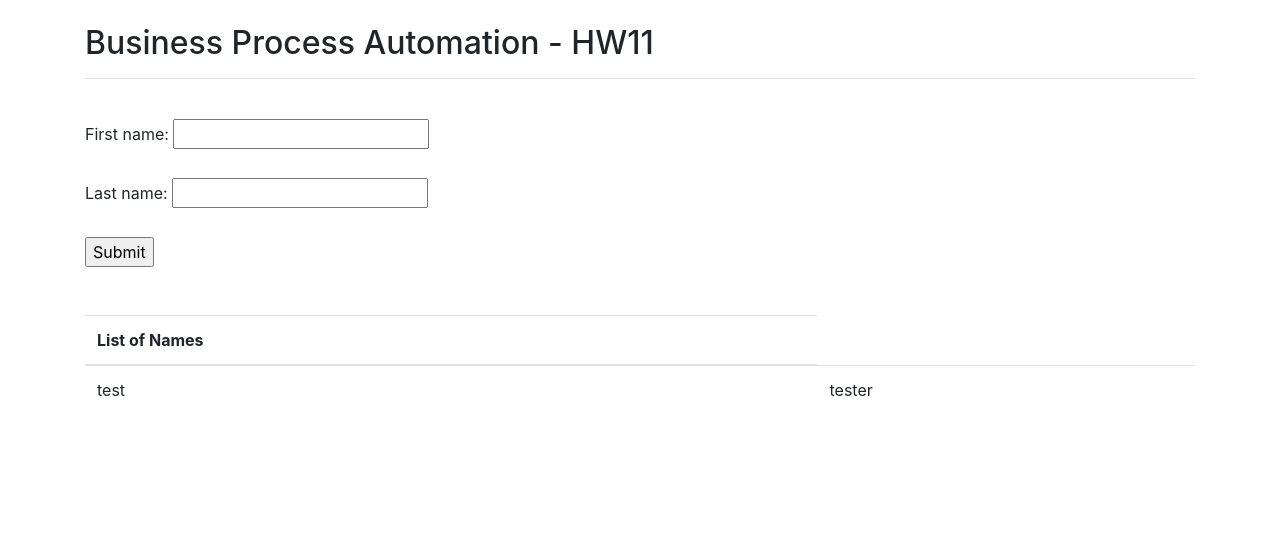
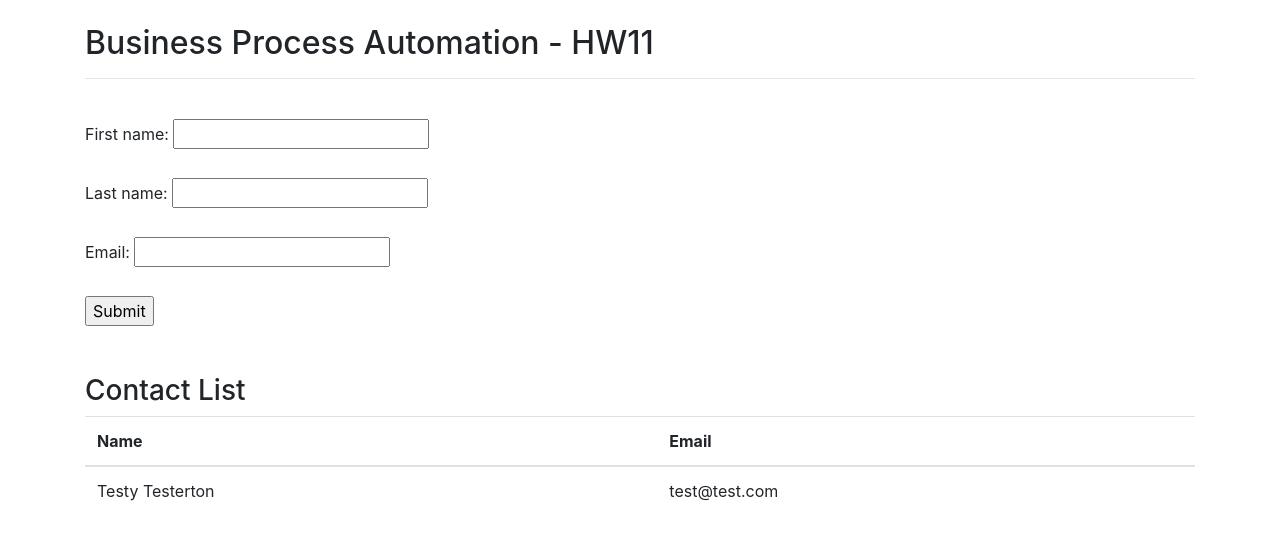
Before and after one commit to mikecolbert/bpa-rpa-webapp, a Flask app: page / in a window 1280 px wide. Shown: the top 540 px of the page. Run offline with Flask 2, Linux system fonts and the light colour scheme; some libraries are stand-ins or nearby versions.

Commit message:
updated to include name and email

```diff
--- a/app.py
+++ b/app.py
@@ -2,7 +2,7 @@ from flask import Flask, request, render_template, redirect, url_for
 
 app = Flask(__name__)
 
-contact_list = [{"fname": "test", "lname": "tester"} ]
+contact_list = [{"name": "Testy Testerton", "email": "test@test.com"} ]
 
 @app.route('/', methods=['GET', 'POST'])
 def index():
@@ -15,9 +15,10 @@ def add():
         form = request.form
         fname = form['fname']
         lname = form['lname']
+        email = form['email']
         print(fname)
         print(lname)
-        name_dict = {"fname": fname, "lname": lname}
+        name_dict = {"name": fname + " " + lname, "email": email}
         print(name_dict)
         contact_list.append(name_dict)
         print(contact_list)
--- a/templates/index.html
+++ b/templates/index.html
@@ -9,22 +9,26 @@
   <input type="text" id="fname" name="fname" /><br /><br />
   <label for="lname">Last name:</label>
   <input type="text" id="lname" name="lname" /><br /><br />
+  <label for="email">Email:</label>
+  <input type="text" id="email" name="email" /><br /><br />
   <input type="submit" value="Submit" />
 </form>
 <br /><br />
 {% if contacts %}
+<h3>Contact List</h3>
 <table class="table table-hover">
   <thead>
     <tr>
-      <th scope="col">List of Names</th>
+      <th scope="col">Name</th>
+      <th scope="col">Email</th>
     </tr>
   </thead>
 
   <tbody>
     {% for contact in contacts %}
     <tr>
-      <td>{{ contact.fname }}</td>
-      <td>{{ contact.lname }}</td>
+      <td>{{ contact.name }}</td>
+      <td>{{ contact.email }}</td>
     </tr>
     {% endfor %}
   </tbody>
```
